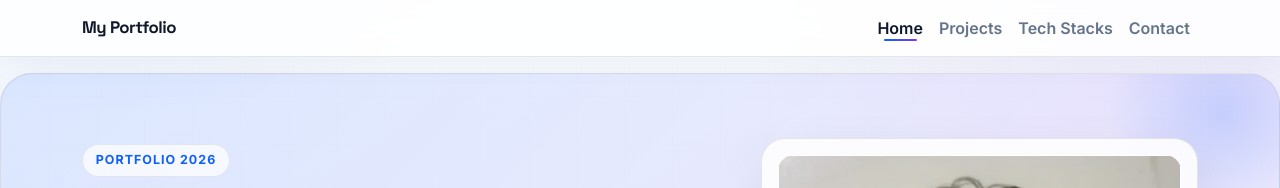
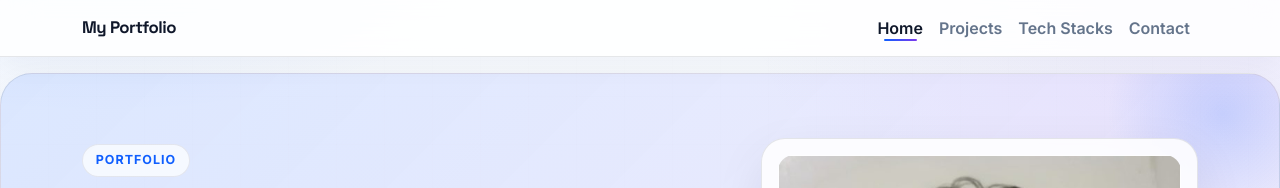
Before and after one commit to rlph-kun/Portfolio-main, a plain HTML site: page index.html in a window 1280 px wide. Shown: the top 188 px of the page. Drawn offline with nearby package versions, Linux system fonts and the light colour scheme.

Commit message:
Update portfolio year in header to reflect current branding

```diff
--- a/index.html
+++ b/index.html
@@ -32,7 +32,7 @@
     <div class="container">
       <div class="row align-items-center g-5">
         <div class="col-lg-7">
-          <span class="section-kicker">Portfolio 2026</span>
+          <span class="section-kicker">Portfolio</span>
           <h1>Hi, I'm Ralph D. Brogada</h1>
           <p class="lead mb-4">IT Professional | QA Engineer | Technical Support Specialist with hands-on experience across software quality assurance, technical operations, and full-stack web development.</p>
           <p class="mb-4 text-secondary">Magna Cum Laude BS Information Technology graduate from Computer Communication Development Institute · Aroroy, Juban, Sorsogon · 09924630793 · brogadaralph6@gmail.com</p>
```
